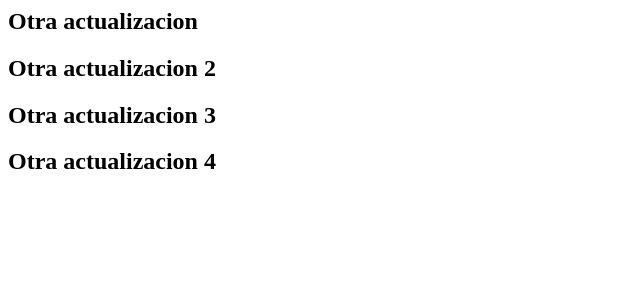
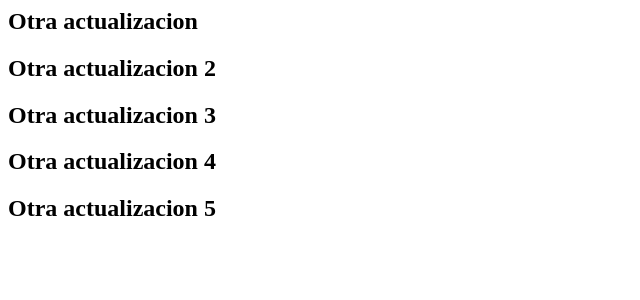
Before and after one commit to Varo1234/Gestor_de_cobranza, a Django app: page / in a window 1280 px wide. Shown: the part 132-432 px from the top of the page, without its empty margins (0-640 px from the left). Run offline with Django 4.2, Linux system fonts and the light colour scheme.

Commit message:
Otra actualizacion de prueba 5

```diff
--- a/gestor_cobranza/main/templates/home.html
+++ b/gestor_cobranza/main/templates/home.html
@@ -7,6 +7,7 @@
   <h2>Otra actualizacion 2</h2>
   <h2>Otra actualizacion 3</h2>
   <h2>Otra actualizacion 4</h2>
+  <h2>Otra actualizacion 5</h2>
 
 
 {% endblock %}
```
